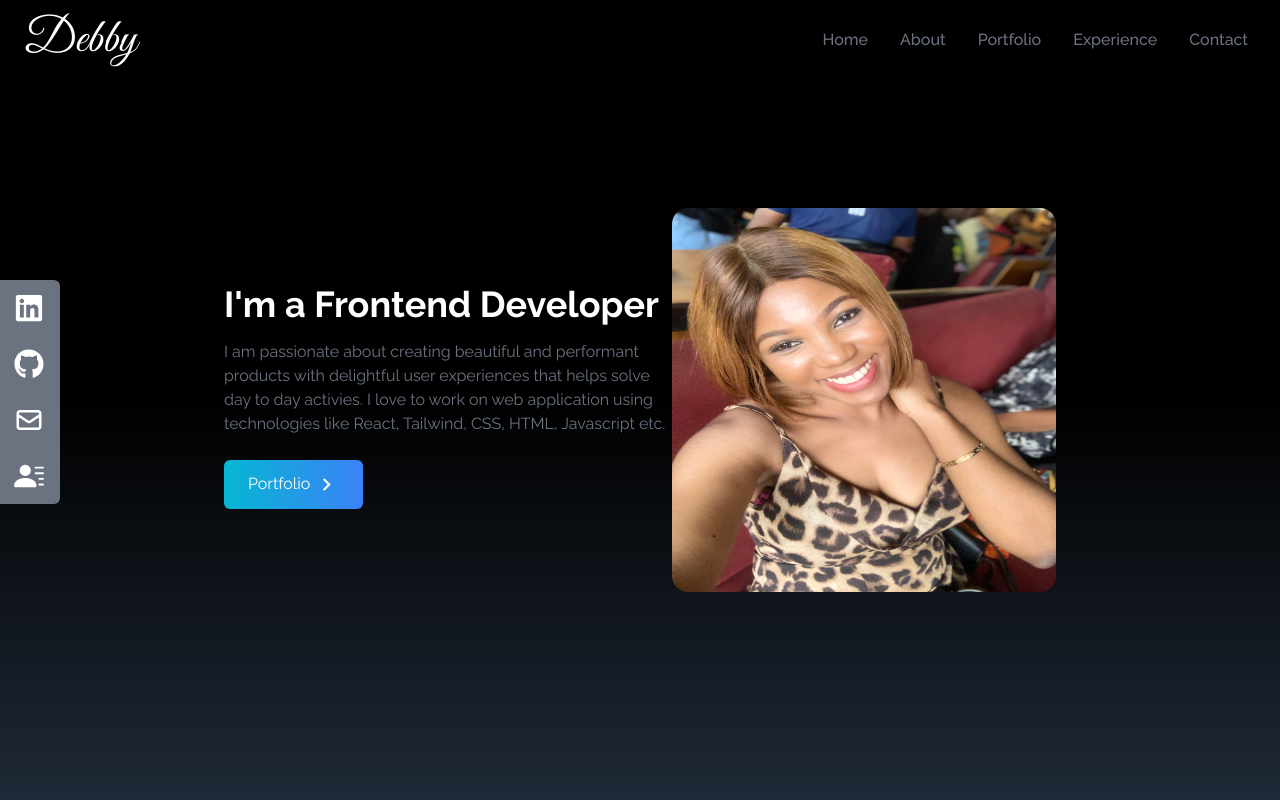
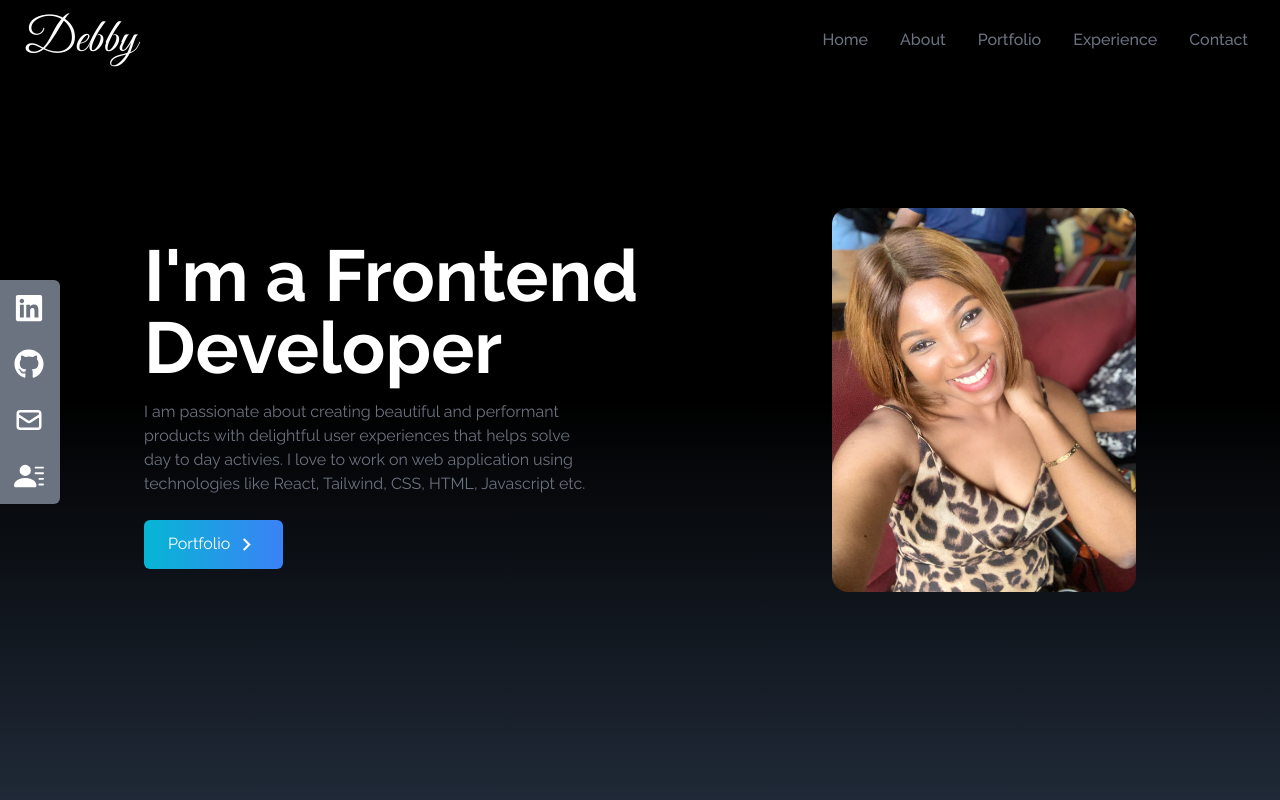
Before and after one commit to debbyuzuegbu/debby-portfolio-website, a React (Create React App) app: page / in a window 1280 px wide. Shown: the top 800 px of the page. Built offline with nearby package versions, Linux system fonts and the light colour scheme.

Commit message:
responsive website

```diff
--- a/src/Components/Experience.jsx
+++ b/src/Components/Experience.jsx
@@ -50,7 +50,7 @@
   return (
     <div
       id="experience"
-      className="bg-gradient-to-b from-gray-800 to-black w-full h-screen"
+      className="bg-gradient-to-b from-gray-800 to-black w-full md:h-screen"
     >
       <div className="max-w-screen-lg mx-auto p-4 flex flex-col justify-center w-full h-full text-white">
         <div>
--- a/src/Components/Home.jsx
+++ b/src/Components/Home.jsx
@@ -7,11 +7,11 @@
   return (
     <div
       id="home"
-      className="p-8 md:p-0 w-full md:h-screen bg-gradient-to-b from-black via-black to-gray-800 bg-contain"
+      className="p-8 md:p-2 w-full md:h-screen bg-gradient-to-b from-black via-black to-gray-800 bg-contain"
     >
       <div className="max-w-screen-lg mx-auto flex flex-col items-center justify-center h-full px-4 md:flex-row">
         <div className="flex flex-col justify-center h-full">
-          <h2 className="pt-16 md:p-0 text-2xl md:text-4xl sm:text-7xl font-bold text-white">
+          <h2 className="pt-28 md:pt-4 md:p-0 text-4xl sm:text-7xl font-bold text-white">
             I'm a Frontend Developer
           </h2>
           <p className="text-gray-500 py-4 max-w-md">
--- a/src/Components/Portfolio.jsx
+++ b/src/Components/Portfolio.jsx
@@ -49,7 +49,7 @@
   return (
     <div
       id="portfolio"
-      className="bg-gradient-to-b from-black to-gray-800 w-full text-white h-screen"
+      className="bg-gradient-to-b from-black to-gray-800 w-full text-white md:h-screen"
     >
       <div className="max-w-screen-lg p-4 mx-auto flex flex-col justify-center w-full h-full">
         <div className="pt-20 pb-8">
```
